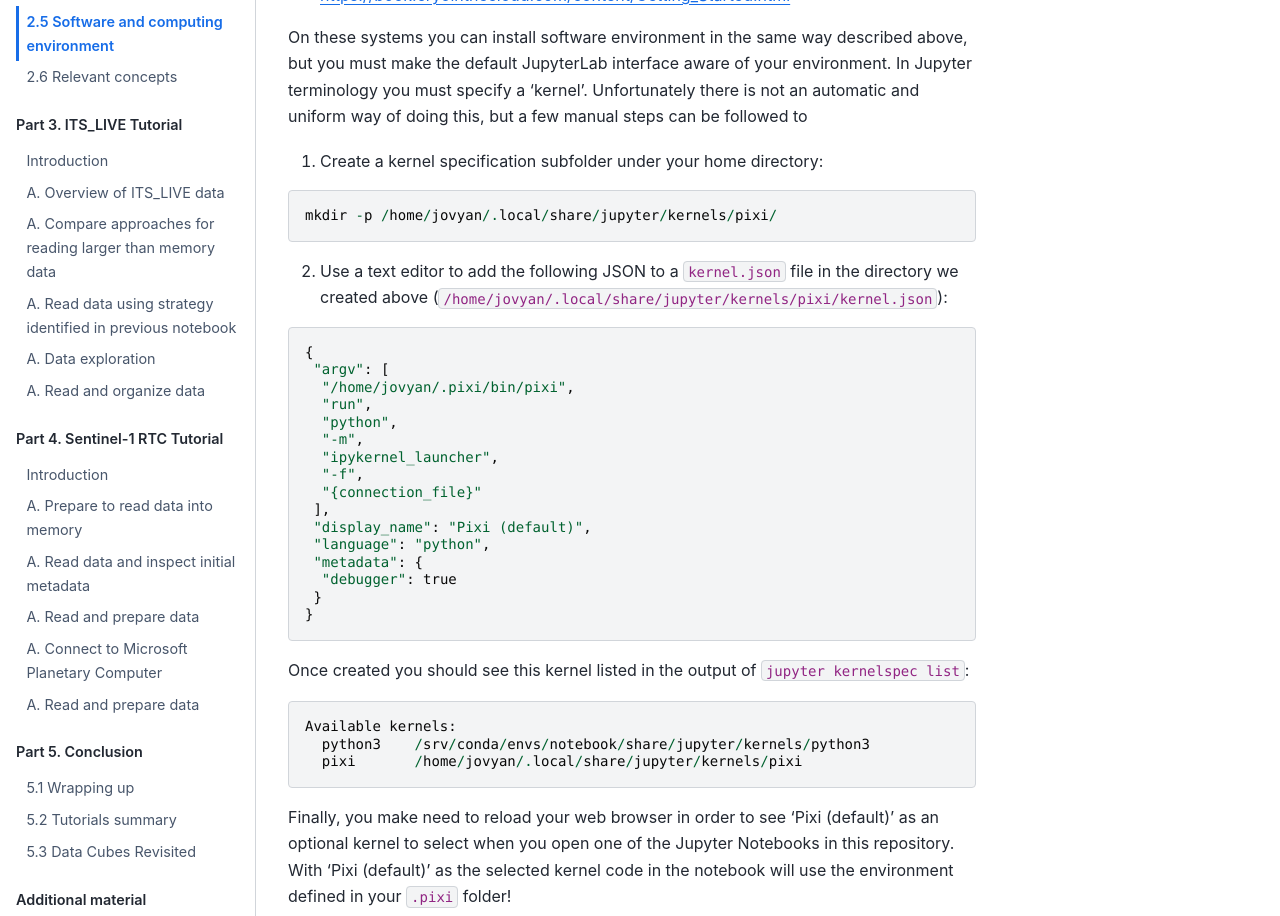
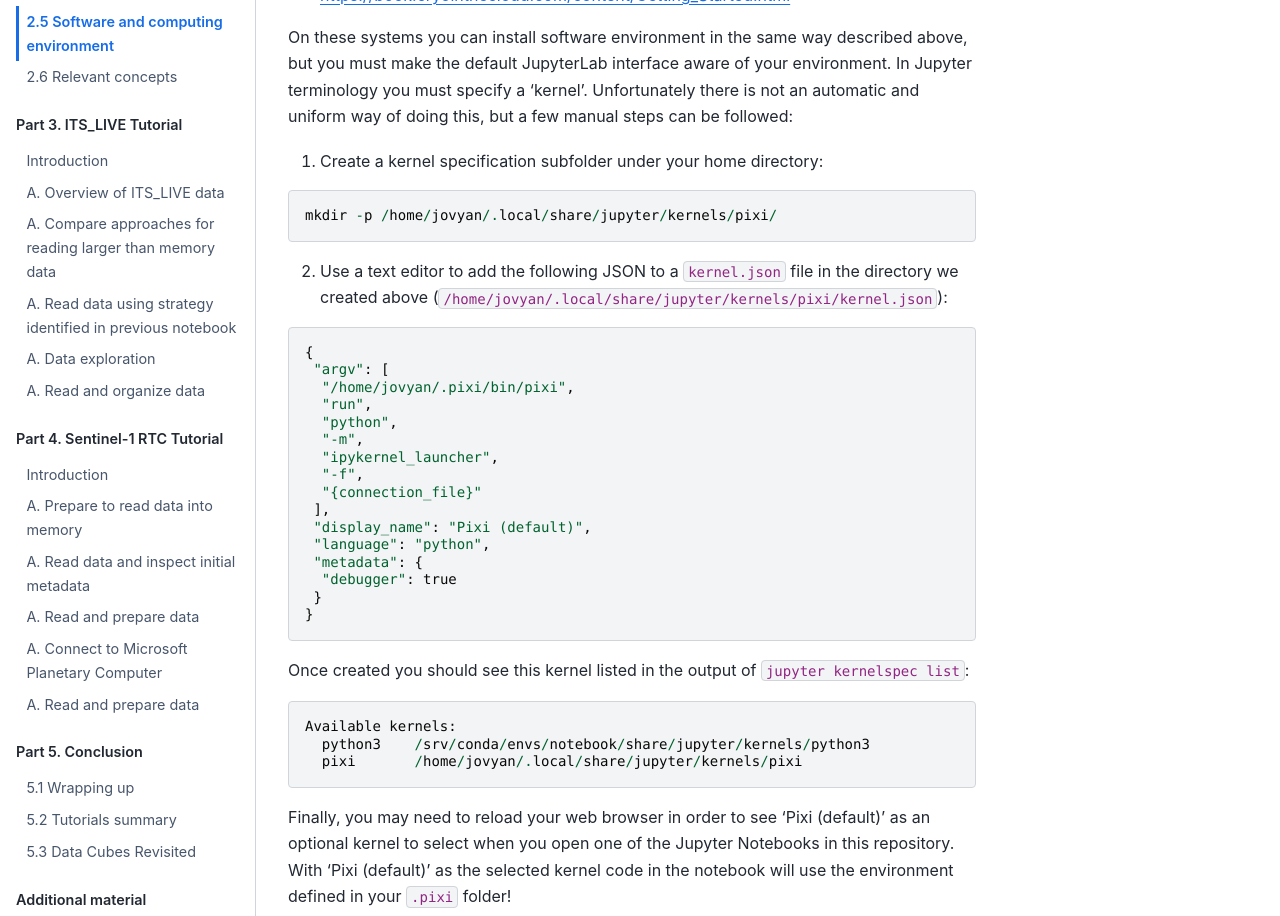
Before and after one commit to e-marshall/tutorials, a Jupyter Book: the page built from book/background/software.md, in a window 1280 px wide and 1400 px high, scrolled down 1390 px. Shown: the part 330-1246 px from the top of the window. Built offline with Jupyter Book 1.0.4 settings and Sphinx 7.4.7 and the Sphinx Book theme 1.1.4, drawn with Linux system fonts in a browser that asks for light colours; pages that are not in the unit, such as notebooks, are missing from menus.

Commit message:
wording change

````diff
--- a/book/background/software.md
+++ b/book/background/software.md
@@ -44,7 +44,7 @@
 - https://opensarlab-docs.asf.alaska.edu
 - https://book.cryointhecloud.com/content/Getting_Started.html
 
-On these systems you can install software environment in the same way described above, but you must make the default JupyterLab interface aware of your environment. In Jupyter terminology you must specify a 'kernel'. Unfortunately there is not an automatic and uniform way of doing this, but a few manual steps can be followed to
+On these systems you can install software environment in the same way described above, but you must make the default JupyterLab interface aware of your environment. In Jupyter terminology you must specify a 'kernel'. Unfortunately there is not an automatic and uniform way of doing this, but a few manual steps can be followed:
 
 1. Create a kernel specification subfolder under your home directory:
 ```
@@ -78,4 +78,4 @@
   pixi       /home/jovyan/.local/share/jupyter/kernels/pixi
 ```
 
-Finally, you make need to reload your web browser in order to see 'Pixi (default)' as an optional kernel to select when you open one of the Jupyter Notebooks in this repository. With 'Pixi (default)' as the selected kernel code in the notebook will use the environment defined in your `.pixi` folder!
+Finally, you may need to reload your web browser in order to see 'Pixi (default)' as an optional kernel to select when you open one of the Jupyter Notebooks in this repository. With 'Pixi (default)' as the selected kernel code in the notebook will use the environment defined in your `.pixi` folder!
````
